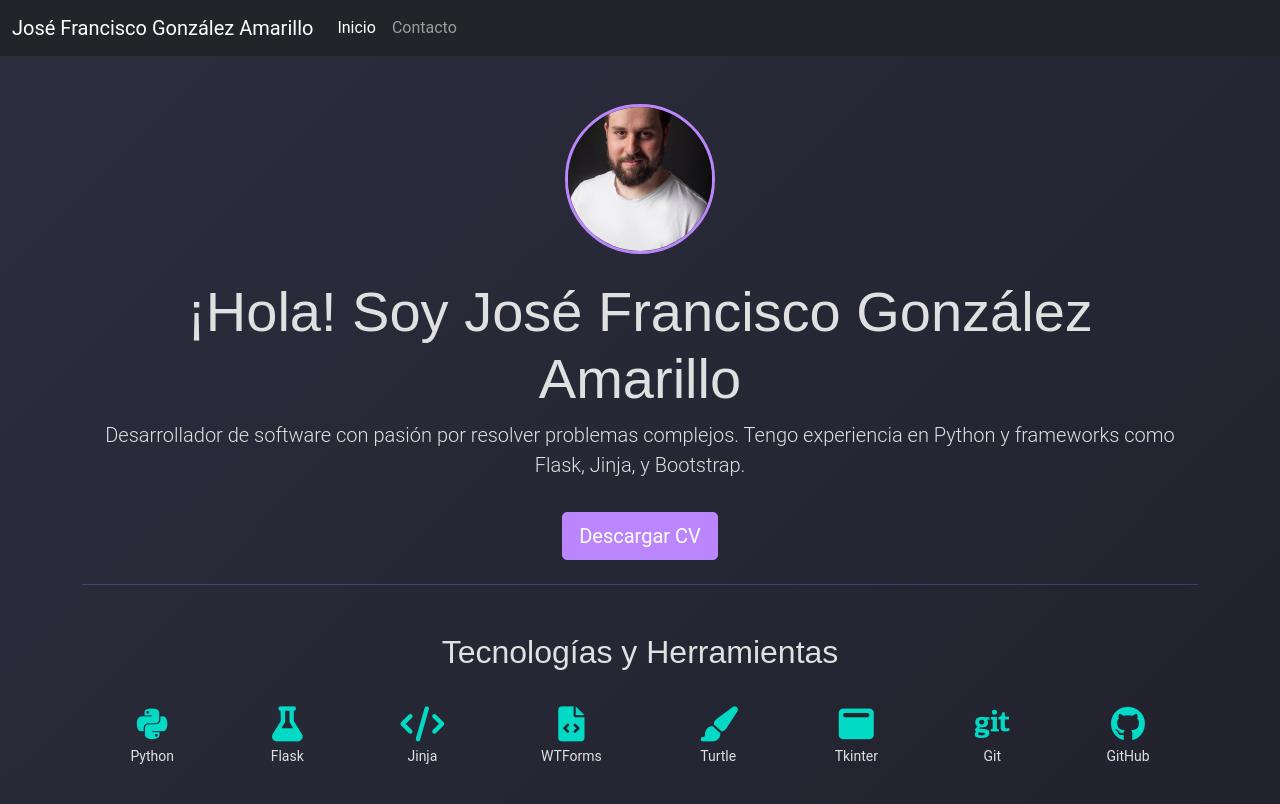
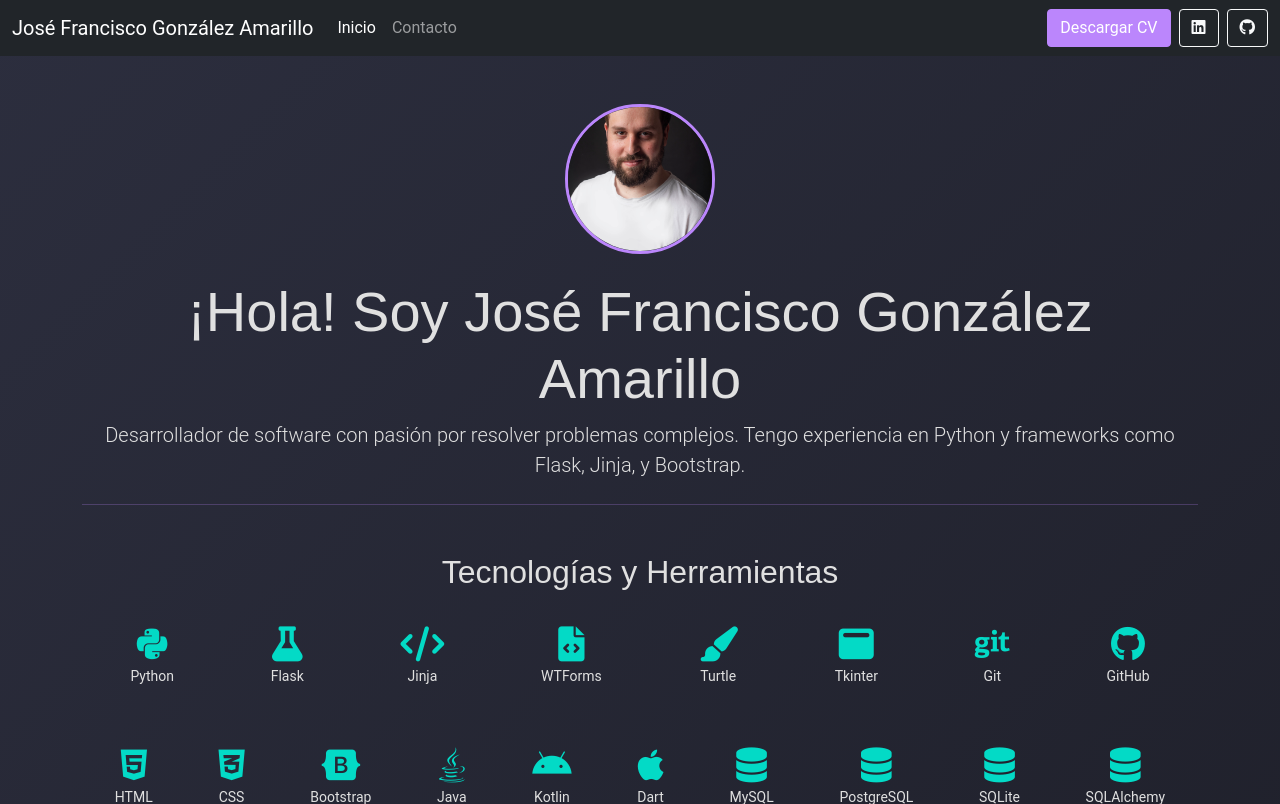
Before and after one commit to KikolasDEV/portfolio, a Flask app: page / in a window 1280 px wide. Shown: the top 804 px of the page. Run offline with Flask 3, Linux system fonts and the light colour scheme.

Commit message:
portfolio 1.4

```diff
--- a/templates/header.html
+++ b/templates/header.html
@@ -12,6 +12,7 @@
     <link rel="stylesheet" href="{{ url_for('static', filename='css/style.css') }}">
 </head>
 <body>
+    <!-- Navbar con enlaces a Inicio, Contacto, CV y redes sociales -->
     <nav class="navbar navbar-expand-lg navbar-dark bg-dark">
         <div class="container-fluid">
             <a class="navbar-brand" href="/">José Francisco González Amarillo</a>
@@ -19,7 +20,7 @@
                 <span class="navbar-toggler-icon"></span>
             </button>
             <div class="collapse navbar-collapse" id="navbarNav">
-                <ul class="navbar-nav">
+                <ul class="navbar-nav me-auto">
                     <li class="nav-item">
                         <a class="nav-link active" href="/">Inicio</a>
                     </li>
@@ -27,6 +28,20 @@
                         <a class="nav-link" href="/contact">Contacto</a>
                     </li>
                 </ul>
+                <!-- Botón para Descargar CV -->
+                <a href="{{ url_for('static', filename='CV_Jose_Francisco_Gonzalez_Amarillo.pdf') }}" class="btn btn-primary me-2" download="CV_Jose_Francisco_Gonzalez_Amarillo.pdf">
+                    Descargar CV
+                </a>
+                <!-- Botón de LinkedIn -->
+                <a href="https://www.linkedin.com/in/kikoamarillo/" target="_blank" class="btn btn-outline-light me-2">
+                    <i class="fab fa-linkedin"></i>
+                </a>
+                <!-- Botón de GitHub -->
+                <a href="https://github.com/KikolasDEV" target="_blank" class="btn btn-outline-light">
+                    <i class="fab fa-github"></i>
+                </a>
             </div>
         </div>
     </nav>
+</body>
+</html>
--- a/templates/index.html
+++ b/templates/index.html
@@ -6,10 +6,6 @@
         <img src="{{ url_for('static', filename='images/Kiko_Amarillo_CARA.jpg') }}" alt="José Francisco González Amarillo" class="rounded-circle mb-4" style="width: 150px; height: 150px; object-fit: cover;">
         <h1 class="display-4">¡Hola! Soy José Francisco González Amarillo</h1>
         <p class="lead">Desarrollador de software con pasión por resolver problemas complejos. Tengo experiencia en Python y frameworks como Flask, Jinja, y Bootstrap.</p>
-        <!-- Botón para descargar el CV -->
-        <a href="{{ url_for('static', filename='CV_Jose_Francisco_Gonzalez_Amarillo.pdf') }}" class="btn btn-primary btn-lg mt-3" download="CV_Jose_Francisco_Gonzalez_Amarillo.pdf">
-            Descargar CV
-        </a>
     </section>
 
     <hr class="my-4">
```
